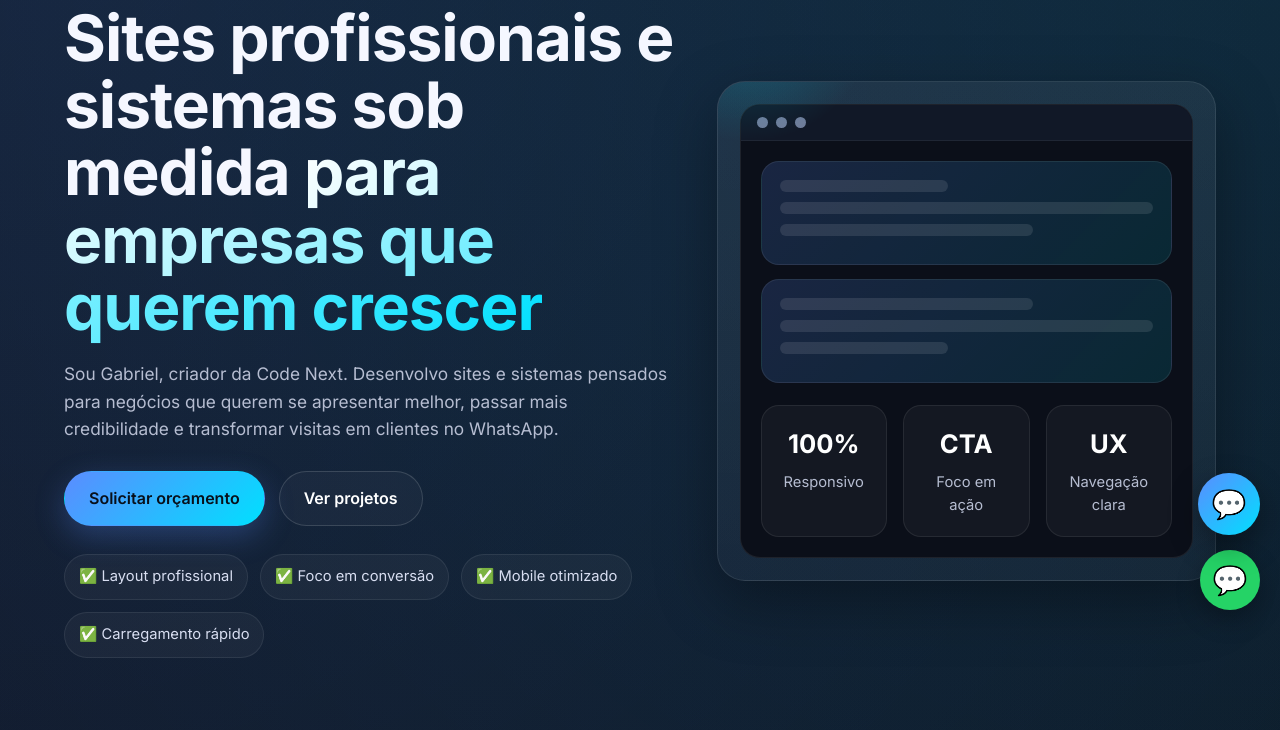
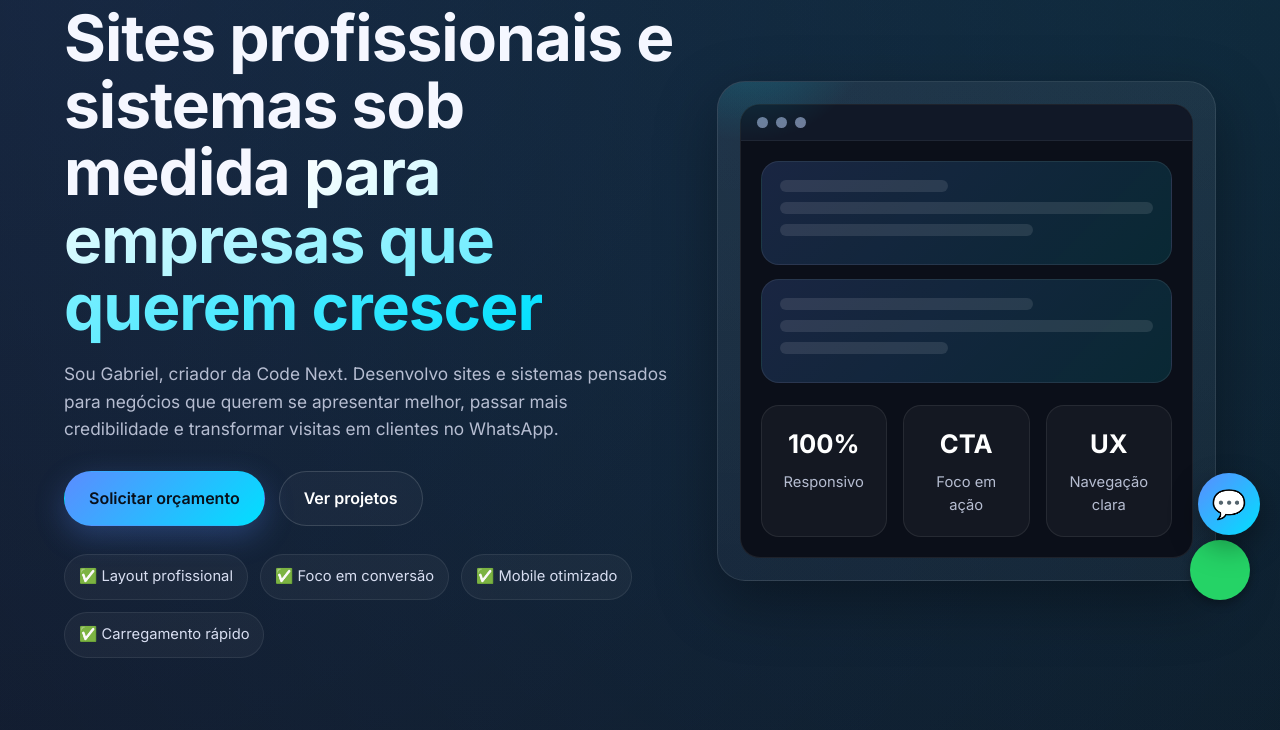
Before and after one commit to ugabrielz/codenext, a Flask app: page / in a window 1280 px wide. Shown: the part 170-900 px from the top of the page. Run offline with Flask 3, Linux system fonts and the light colour scheme.

Commit message:
Update index.html

```diff
--- a/templates/index.html
+++ b/templates/index.html
@@ -1346,6 +1346,22 @@
     font-size:0.88rem;
   }
 }
+    .whatsapp-float{
+position:fixed;
+width:60px;
+height:60px;
+bottom:30px;
+right:30px;
+background:#25D366;
+color:#fff;
+border-radius:50%;
+display:flex;
+align-items:center;
+justify-content:center;
+font-size:30px;
+box-shadow:0 4px 10px rgba(0,0,0,0.3);
+z-index:1000;
+}
   </style>
 </head>
 <body>
@@ -2103,7 +2119,7 @@ Empresas precisam transmitir confiança online. Veja como um site profissional p
 <a href="https://wa.me/5517991652450?text=Olá,%20Gabriel!%20Quero%20fazer%20um%20site%20ou%20sistema."
 class="whatsapp-float"
 target="_blank">
-💬
+<i class="fab fa-whatsapp"></i>
 </a>
 </body>
 </html>
```
